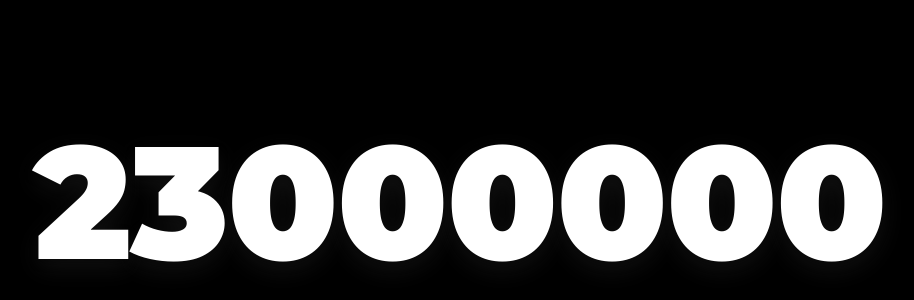
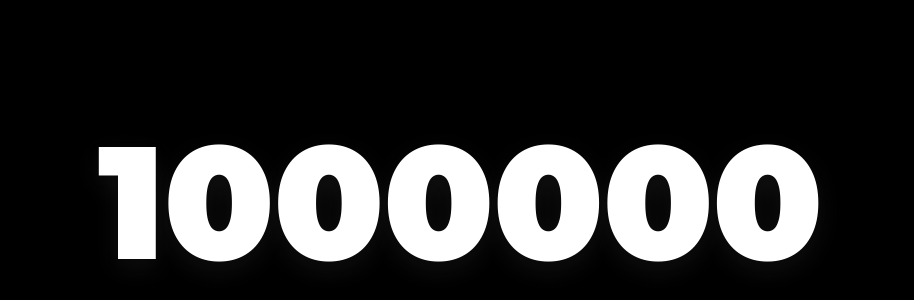
Before and after one commit to ArtVik-75/counter, a plain HTML site: page index.html in a window 1280 px wide. Shown: the part 198-498 px from the top of the page, without its empty margins (180-1094 px from the left). Drawn offline with Linux system fonts and the light colour scheme.

Commit message:
Update index.html

```diff
--- a/index.html
+++ b/index.html
@@ -51,7 +51,7 @@ body{
 
 <script>
 
-const END_NUMBER = 23000000;
+const END_NUMBER = 1000000;
 const DURATION = 2000;
 
 const counter = document.getElementById("counter");
```
